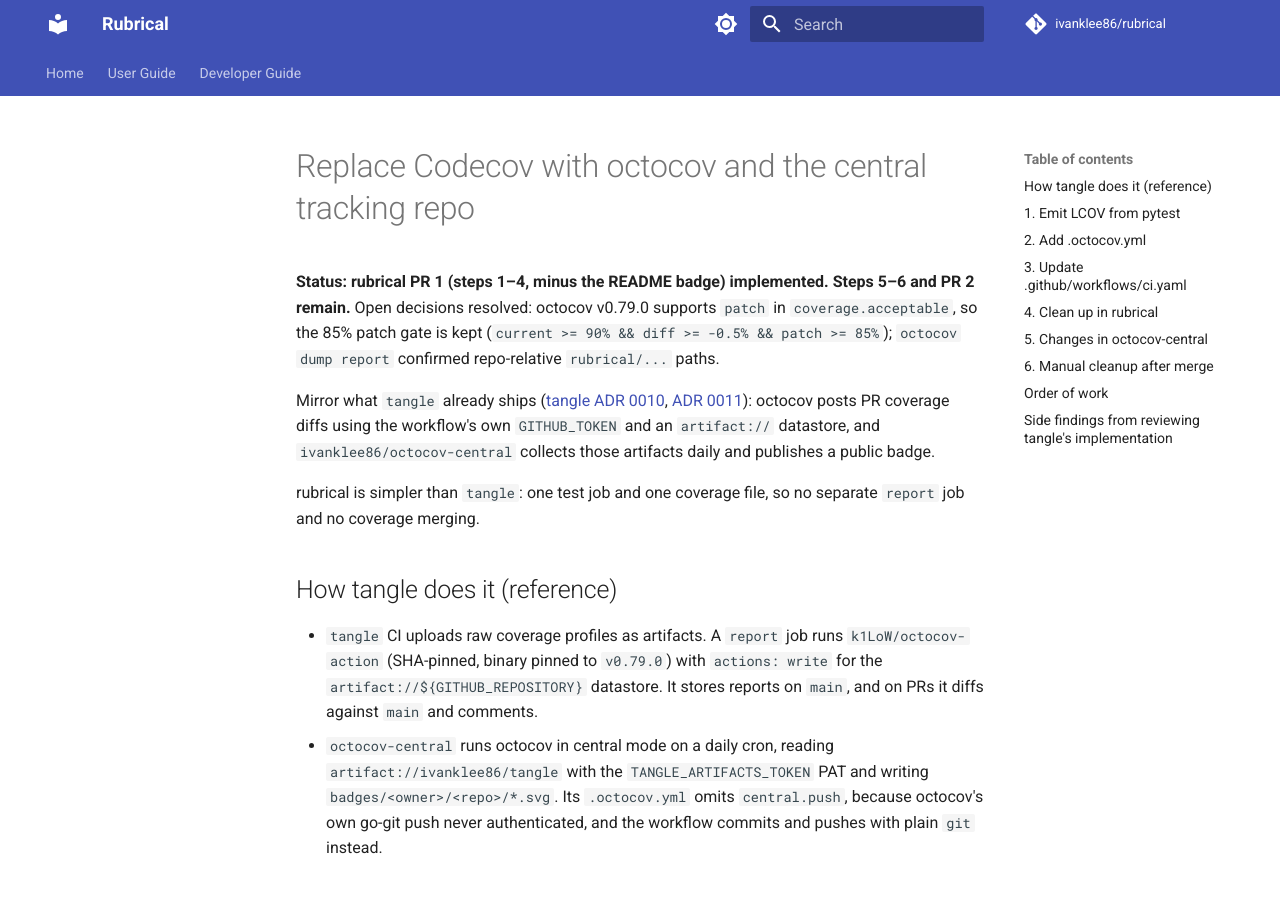
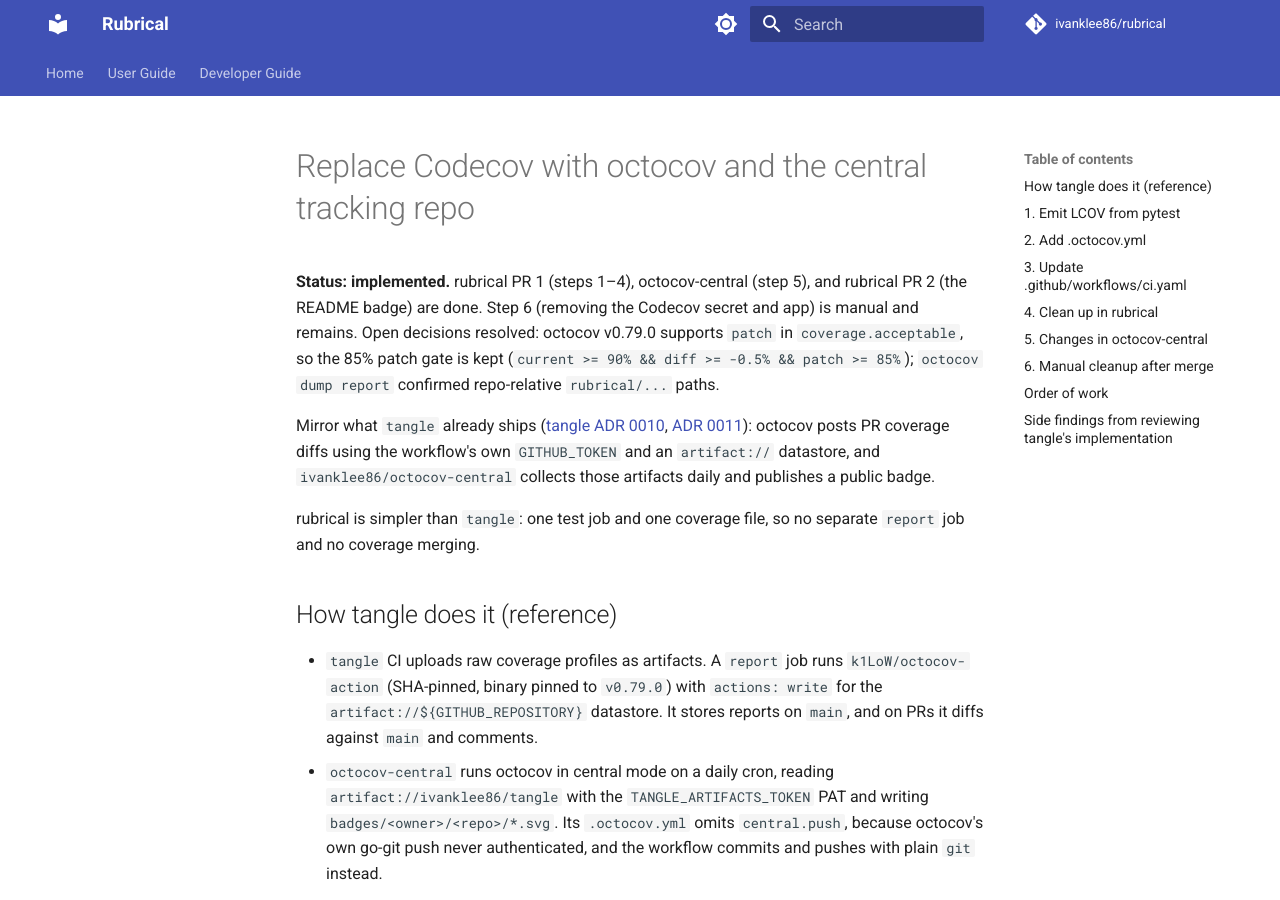
Before and after one commit to ivanklee86/rubrical, an MkDocs documentation site: the page built from docs/agents/plans/replace-codecov-with-octocov.md, in a window 1280 px wide and 900 px high. Built offline with MkDocs 1.6.1 and Material for MkDocs 9.7.7, drawn with Linux system fonts in a browser that asks for light colours; comment, search, counter and statistics services are not loaded.

```diff
--- a/docs/agents/plans/replace-codecov-with-octocov.md
+++ b/docs/agents/plans/replace-codecov-with-octocov.md
@@ -1,6 +1,6 @@
 # Replace Codecov with octocov and the central tracking repo
 
-**Status: rubrical PR 1 (steps 1–4, minus the README badge) implemented. Steps 5–6 and PR 2 remain.** Open decisions resolved: octocov v0.79.0 supports `patch` in `coverage.acceptable`, so the 85% patch gate is kept (`current >= 90% && diff >= -0.5% && patch >= 85%`); `octocov dump report` confirmed repo-relative `rubrical/...` paths.
+**Status: implemented.** rubrical PR 1 (steps 1–4), octocov-central (step 5), and rubrical PR 2 (the README badge) are done. Step 6 (removing the Codecov secret and app) is manual and remains. Open decisions resolved: octocov v0.79.0 supports `patch` in `coverage.acceptable`, so the 85% patch gate is kept (`current >= 90% && diff >= -0.5% && patch >= 85%`); `octocov dump report` confirmed repo-relative `rubrical/...` paths.
 
 Mirror what `tangle` already ships ([tangle ADR 0010](https://github.com/ivanklee86/tangle/blob/main/docs/adrs/0010-replace-codecov-with-octocov.md),
 [ADR 0011](https://github.com/ivanklee86/tangle/blob/main/docs/adrs/0011-octocov-central-reporting-and-badges-repository.md)):
```
Also changed, not shown: README.md (+1 -1 lines).
